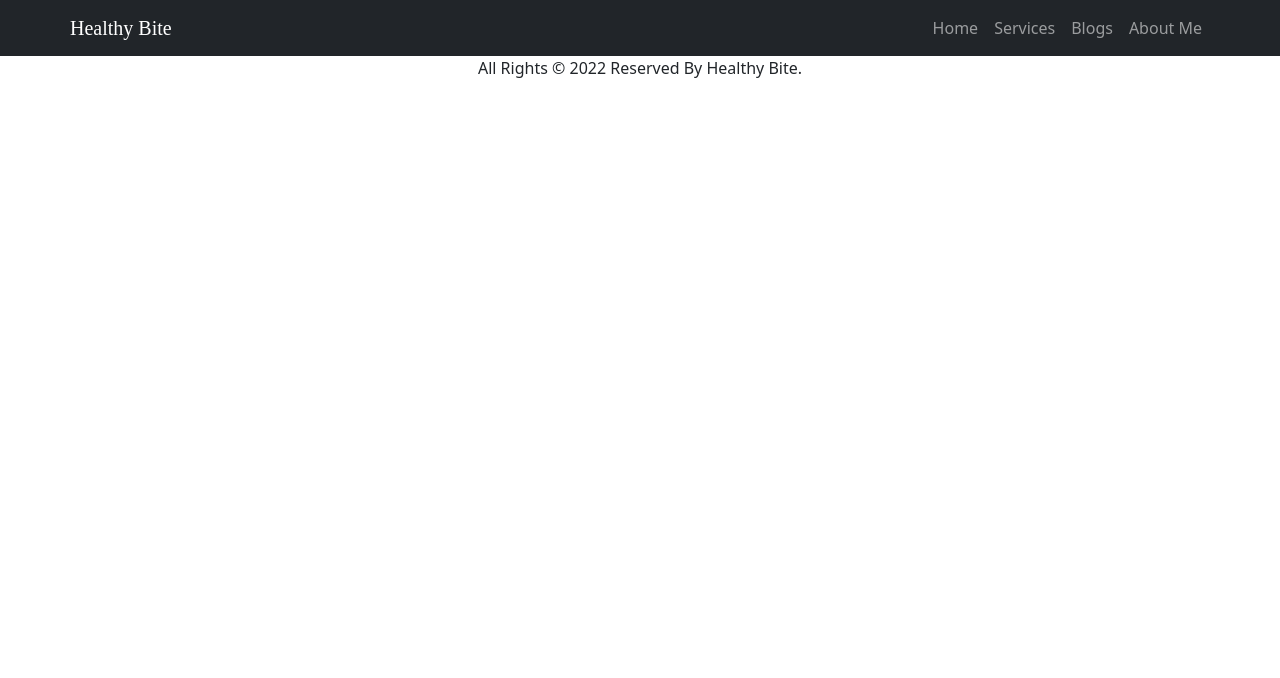
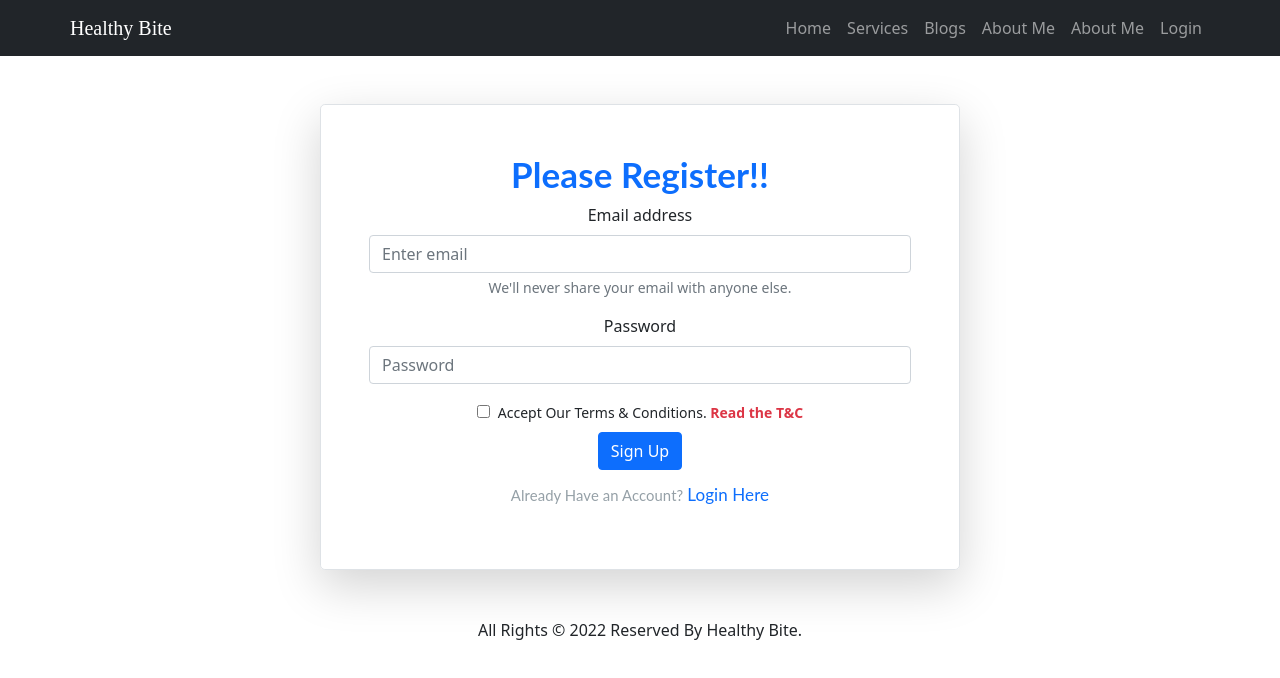
Before and after one commit to PrantaDas/healty-bite-react, a React (Create React App) app: page /signup in a window 1280 px wide. Shown: the top 678 px of the page. Built offline with nearby package versions, Linux system fonts and the light colour scheme.

Commit message:
login form created

```diff
--- a/src/App.js
+++ b/src/App.js
@@ -5,6 +5,9 @@ import Header from './Components/Shared/Header/Header';
 import Footer from './Components/Shared/Footer/Footer';
 import { Route, Routes } from 'react-router-dom';
 import Home from './Components/Pages/Home/Home';
+import Login from './Components/Pages/Login/Login';
+import SignUp from './Components/Pages/SignUp/SignUp';
+import NotFound from './Components/Shared/NotFound/NotFound';
 
 function App() {
   return (
@@ -12,6 +15,9 @@ function App() {
       <Header></Header>
       <Routes>
         <Route path='/' element={<Home></Home>}></Route>
+        <Route path='/login' element={<Login></Login>}></Route>
+        <Route path='/signup' element={<SignUp></SignUp>}></Route>
+        <Route path='*' element={<NotFound></NotFound>}></Route>
       </Routes>
       <Footer></Footer>
     </div>
--- /dev/null
+++ b/src/Components/Pages/Login/Login.css
@@ -0,0 +1,129 @@
+.form-container {
+    width: 500px;
+    height: 600px;
+    margin: 50px auto;
+    box-sizing: border-box;
+    border-radius: 11px;
+    background: #e0e0e0;
+    box-shadow: 35px 35px 70px #c1c1c1,
+        -35px -35px 70px #ffffff;
+    display: flex;
+    justify-content: center;
+
+}
+
+.form-container h2 {
+    text-align: center;
+}
+
+.form-title {
+    font-size: 35px;
+    font-family: 'Lato';
+    font-style: normal;
+    font-weight: 400;
+    letter-spacing: 0.0025em;
+}
+
+.input-group {
+    margin-bottom: 20px;
+}
+
+.input-group label {
+    display: block;
+    margin: 5px 5px;
+}
+
+.input-group input {
+    width: 415px;
+    height: 55px;
+    border: 1px solid #95A0A7;
+    box-sizing: border-box;
+    border-radius: 5px;
+}
+
+.form-submit {
+    width: 415px;
+    height: 45px;
+    background: rgba(255, 153, 0, 0.3);
+    border-radius: 5px;
+    outline: 0;
+    border: none;
+    font-size: 22px;
+}
+
+.bottom-text {
+    font-family: 'Lato';
+    font-style: normal;
+    font-weight: 400;
+    font-size: 15px;
+    line-height: 18px;
+    letter-spacing: 0.0025em;
+    color: rgba(255, 153, 0, 1);
+    text-decoration: none;
+}
+
+.form-container p {
+    font-family: 'Lato';
+    font-style: normal;
+    font-weight: 400;
+    font-size: 15px;
+    line-height: 18px;
+    letter-spacing: 0.0025em;
+    color: rgba(42, 65, 79, 1);
+    text-align: center;
+}
+
+.alter-option {
+    display: flex;
+    justify-content: space-between;
+    align-items: center;
+}
+
+.alter-options {
+    font-family: 'Lato';
+    font-style: normal;
+    font-weight: 400;
+    font-size: 17px;
+    line-height: 20px;
+    letter-spacing: 0.005em;
+    margin-top: 15px;
+    color: #95A0A7;
+}
+
+.hr-line {
+    width: 145px;
+    height: 0px;
+    border: 1px solid #95A0A7;
+
+}
+
+.another-btn {
+    width: 415px;
+    height: 55px;
+}
+
+.another-btn button img {
+    display: block;
+    margin-right: 5px;
+}
+
+.another-btn button {
+    width: 415px;
+    height: 55px;
+    display: flex;
+    justify-content: center;
+    align-items: center;
+    font-family: 'Lato';
+    font-style: normal;
+    font-weight: 400;
+    font-size: 17px;
+    line-height: 20px;
+    letter-spacing: 0.005em;
+    color: #2A414F;
+    background-color: white;
+    border: 1px solid rgba(149, 160, 167, 1);
+}
+
+.another-btn button:hover {
+    cursor: pointer;
+}
--- /dev/null
+++ b/src/Components/Pages/Login/Login.js
@@ -0,0 +1,33 @@
+import React from 'react';
+import { Button, Form } from 'react-bootstrap';
+import { Link } from 'react-router-dom';
+import './Login.css'
+
+const Login = () => {
+    return (
+        <div className='container w-50 mx-auto mt-5 shadow-lg p-5 rounded-3 border'>
+            <h2 className='text-primary fw-bold form-title'>Please Login!!</h2>
+            <Form >
+                <Form.Group className="mb-3" controlId="formBasicEmail">
+                    <Form.Label>Email address</Form.Label>
+                    <Form.Control className='' type="email" placeholder="Enter email" required/>
+                    <Form.Text className="text-muted">
+                        We'll never share your email with anyone else.
+                    </Form.Text>
+                </Form.Group>
+
+                <Form.Group className="mb-3" controlId="formBasicPassword">
+                    <Form.Label>Password</Form.Label>
+                    <Form.Control className=''  type="password" placeholder="Password" required/>
+                </Form.Group>
+                <Button variant="primary" type="submit">
+                    Submit
+                </Button>
+            </Form>
+            <p className='alter-options'><small>New to Healthy Bite?</small><Link className='text-decoration-none ps-1' to='/signup'>Register Here.</Link></p>
+            <p className='alter-options'><small>Forget Password?</small><span className='text-primary px-1' role='button' >Reset password.</span></p>
+        </div>
+    );
+};
+
+export default Login;
--- /dev/null
+++ b/src/Components/Pages/SignUp/SignUp.js
@@ -0,0 +1,35 @@
+import React from 'react';
+import { Button, Form } from 'react-bootstrap';
+import { Link } from 'react-router-dom';
+import './SignUp.css'
+
+const SignUp = () => {
+    return (
+        <div className='container w-50 mx-auto mt-5 shadow-lg p-5 rounded-3 border'>
+            <h2 className='text-primary fw-bold form-title'>Please Register!!</h2>
+            <Form >
+                <Form.Group className="mb-3" controlId="formBasicEmail">
+                    <Form.Label>Email address</Form.Label>
+                    <Form.Control  type="email" placeholder="Enter email" required />
+                    <Form.Text className="text-muted">
+                        We'll never share your email with anyone else.
+                    </Form.Text>
+                </Form.Group>
+
+                <Form.Group className="mb-3" controlId="formBasicPassword">
+                    <Form.Label>Password</Form.Label>
+                    <Form.Control  type="password" placeholder="Password" required />
+                </Form.Group>
+                <input  className='me-2' type="checkbox" name="terms" id="terms" />
+                <label  htmlFor="terms"><small>Accept Our Terms & Conditions. <span className='text-danger fw-bolder' role="button">Read the T&C</span></small></label>
+                <br />
+                <Button variant="primary" type="submit">
+                    Sign Up
+                </Button>
+            </Form>
+            <p className='alter-options'><small>Already Have an Account?</small><Link className='text-decoration-none ps-1' to='/login'>Login Here</Link></p>
+        </div>
+    );
+};
+
+export default SignUp;
--- a/src/Components/Shared/Footer/Footer.js
+++ b/src/Components/Shared/Footer/Footer.js
@@ -2,11 +2,11 @@ import React from 'react';
 
 const Footer = () => {
 
-    let date =  new Date().getFullYear();
+    let date = new Date().getFullYear();
     return (
-        <div>
+        <footer className='mt-5'>
             <p>All Rights <span>&copy;</span> {date} Reserved By Healthy Bite.</p>
-        </div>
+        </footer>
     );
 };
 
--- a/src/Components/Shared/Header/Header.js
+++ b/src/Components/Shared/Header/Header.js
@@ -1,5 +1,6 @@
 import React from 'react';
 import { Container, Nav, Navbar } from 'react-bootstrap';
+import { Link } from 'react-router-dom';
 import './Header.css'
 
 const Header = () => {
@@ -7,12 +8,14 @@ const Header = () => {
         <>
             <Navbar bg="dark" variant="dark" className='sticky-top'>
                 <Container>
-                    <Navbar.Brand href="#home" className='site-title'>Healthy Bite</Navbar.Brand>
+                    <Navbar.Brand as={Link} to='/' className='site-title'>Healthy Bite</Navbar.Brand>
                     <Nav className="ms-auto">
                         <Nav.Link href="#home">Home</Nav.Link>
                         <Nav.Link href="#features">Services</Nav.Link>
                         <Nav.Link href="#pricing">Blogs</Nav.Link>
                         <Nav.Link href="#pricing">About Me</Nav.Link>
+                        <Nav.Link href="#pricing">About Me</Nav.Link>
+                        <Nav.Link as={Link} to='/login'>Login</Nav.Link>
                     </Nav>
                 </Container>
             </Navbar></>
--- /dev/null
+++ b/src/Components/Shared/NotFound/NotFound.js
@@ -0,0 +1,17 @@
+import React from 'react';
+import notfound from '../../Assets/NotFound/404.jpg'
+
+const NotFound = () => {
+    return (
+        <div>
+             <div className='container-fluid'>
+            <h2>Opps!! Results not found..</h2>
+            <div>
+            <img  className='w-100' style={{height:'80vh'}} src={notfound} alt="" />
+            </div>
+        </div>
+        </div>
+    );
+};
+
+export default NotFound;
```
Also changed, not shown: src/Components/Assets/NotFound/404.jpg (added), src/Components/Pages/SignUp/SignUp.css (added).
